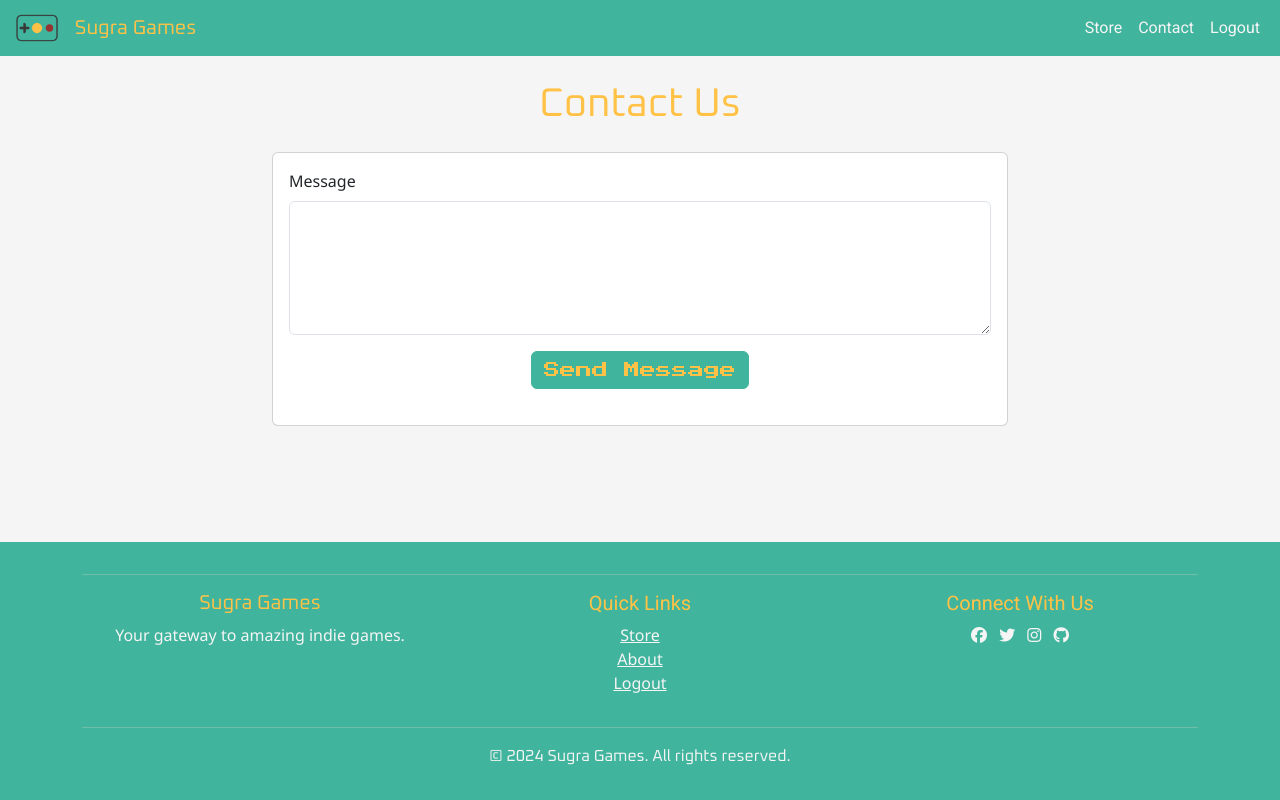
After one commit to cthlbrennan/sugra, a Django app: page /contact/ in a window 1280 px wide. The commit adds this page. Run offline with Django 5.2, Linux system fonts and the light colour scheme; the visitor is signed in with stand-in values (Sample User, id 1); parts of the project's set-up code (start-up, migrations or seed data) failed here and were passed over; some libraries are stand-ins or nearby versions.

Commit message:
Set up contact.html

```diff
--- a/store/models.py
+++ b/store/models.py
@@ -165,7 +165,7 @@ class Screenshot(models.Model):
 
 class Message(models.Model):
     message_id = models.AutoField(primary_key=True)
-    user = models.ForeignKey(User, on_delete=models.CASCADE)
+    user = models.ForeignKey(User, on_delete=models.CASCADE, related_name='sent_messages')
     content = models.TextField(max_length=3000)
     timestamp = models.DateTimeField(auto_now_add=True)
     read = models.BooleanField(default=False)
--- a/store/urls.py
+++ b/store/urls.py
@@ -18,5 +18,5 @@ urlpatterns = [
     path('developer/inbox/delete/<int:message_id>/', views.delete_inbox_message, name='delete_inbox_message'),
     path('game/<int:game_id>/', views.game_detail, name='game_detail'),
     path('filter-games/', views.filter_games, name='filter_games'),
-
+    path('contact/', views.contact, name='contact'),
 ]
--- a/store/views.py
+++ b/store/views.py
@@ -7,7 +7,7 @@ from django.http import JsonResponse
 from django.urls import reverse
 from .forms import CustomSignupForm, UserTypeAndPasswordForm, GameForm
 from .decorators import gamer_required, developer_required
-from .models import InboxMessage, Game
+from .models import InboxMessage, Game, Message
 
 
 # Create your views here.
@@ -167,3 +167,16 @@ def filter_games(request):
     } for game in games]
 
     return JsonResponse(games_data, safe=False)
+
+@login_required
+def contact(request):
+    if request.method == 'POST':
+        content = request.POST.get('content')
+        if content:
+            Message.objects.create(user=request.user, content=content)
+            messages.success(request, "Your message has been sent.")
+            if request.user.user_type == 'gamer':
+                return redirect('gamer_dashboard')
+            elif request.user.user_type == 'developer':
+                return redirect('developer_dashboard')
+    return render(request, 'contact.html')
--- a/templates/base.html
+++ b/templates/base.html
@@ -46,6 +46,9 @@
                         style="color: var(--off-white-color);">Dashboard</a>
                      {% endif %}
                   </li>
+                  <li class="nav-item">
+                     <a class="nav-link" href="{% url 'contact' %}" style="color: var(--off-white-color);">Contact</a>
+                 </li>
                   <li class="nav-item">
                      <a class="nav-link {% if request.path == logout_url %}active{% endif %}" aria-current="page"
                         href="{% url 'account_logout' %}" style="color: var(--off-white-color);">Logout</a>
--- /dev/null
+++ b/templates/contact.html
@@ -0,0 +1,31 @@
+{% extends 'base.html' %}
+{% load static %}
+
+{% block title %}Contact{% endblock %}
+
+{% block body %}
+<div class="container mt-4">
+    <div class="row justify-content-center">
+        <div class="col-md-8">
+            <h1 class="font-banner mb-4 text-center" style="color: var(--bright-yellow-color);">Contact Us</h1>
+            <div class="card bg-light-accent">
+                <div class="card-body">
+                    <form method="post" class="font-main">
+                        {% csrf_token %}
+                        <div class="mb-3">
+                            <label for="content" class="form-label text-dark-accent">Message</label>
+                            <textarea class="form-control" id="content" name="content" rows="5" required></textarea>
+                        </div>
+                        <div class="text-center">
+                            <button type="submit" class="btn btn-outline-custom font-cta"
+                                style="background-color: var(--main-bg-color); color: var(--bright-yellow-color);">
+                                Send Message
+                            </button>
+                        </div>
+                    </form>
+                </div>
+            </div>
+        </div>
+    </div>
+</div>
+{% endblock %}
```
Also changed, not shown: store/admin.py (+11 -1 lines), store/migrations/0011_alter_message_user.py (added).
